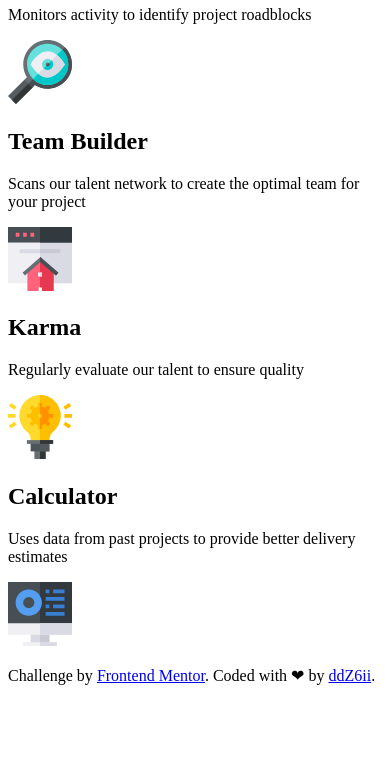
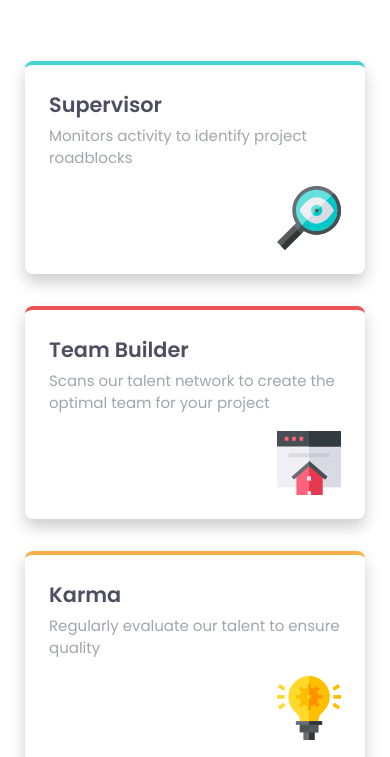
Before and after one commit to ddZ6ii/four-card-feature-section, a plain HTML site: page index.html in a window 390 px wide. Shown: the part 232-989 px from the top of the page. Before the commit the page ends 933 px from the top, so only its background shows below. Drawn offline with Linux system fonts and the light colour scheme.

Commit message:
💄 Add css styling rules (mobile first)

```diff
--- a/style.css
+++ b/style.css
@@ -24,3 +24,107 @@
   --spacing-base: 2rem;
   --spacing-lg: calc(var(--spacing-base) * 2);
 }
+
+*,
+*::before,
+*::after {
+  box-sizing: border-box;
+}
+
+* {
+  margin: 0;
+  padding: 0;
+  font: inherit;
+}
+
+body {
+  min-height: 100dvh;
+  color: var(--neutral-dark-blue);
+  font: var(--fs-base) / 1.5 var(--ff-sans);
+  font-weight: var(--fw-regular);
+}
+
+footer span {
+  color: red;
+}
+
+h1 {
+  margin-bottom: var(--spacing-sm);
+  font-weight: var(--fw-light);
+  font-size: var(--fs-xl);
+}
+
+h1 span {
+  font-weight: var(--fw-bold);
+}
+
+p {
+  color: var(--neutral-gray);
+  font-weight: var(--fw-regular);
+  font-size: var(--fs-md);
+}
+
+img {
+  max-width: 100%;
+  display: block;
+}
+
+.wrapper {
+  margin: var(--spacing-lg) auto;
+  max-width: 65rem;
+}
+
+.wrapper.narrow {
+  margin-bottom: var(--spacing-base);
+  width: min(55ch, 100% - var(--spacing-lg));
+  text-align: center;
+}
+
+footer .wrapper.narrow {
+  margin-bottom: var(--spacing-lg);
+}
+
+.cards-layout {
+  margin: 0 auto;
+  display: grid;
+  gap: var(--spacing-base);
+}
+
+.card {
+  margin: 0 auto;
+  padding: 1.5rem;
+  min-height: 200px;
+  max-width: min(340px, 100%);
+  border-radius: 8px;
+  box-shadow: 0 8px 16px rgba(0, 0, 0, 0.2);
+  border-top: 4px solid transparent;
+  text-align: left;
+}
+
+.card h2 {
+  margin-bottom: 0.3rem;
+  font-size: var(--fs-lg);
+  font-weight: var(--fw-bold);
+}
+
+.card p {
+  font-size: var(--fs-base);
+}
+
+.card img {
+  margin: var(--spacing-sm) 0 0 auto;
+  display: block;
+}
+
+#supervisor {
+  border-color: var(--primary-cyan);
+}
+#team-builder {
+  border-color: var(--primary-red);
+}
+#karma {
+  border-color: var(--primary-orange);
+}
+#calculator {
+  border-color: var(--primary-blue);
+}
```
